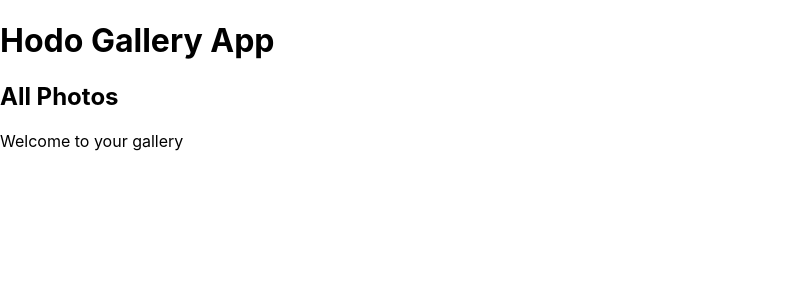
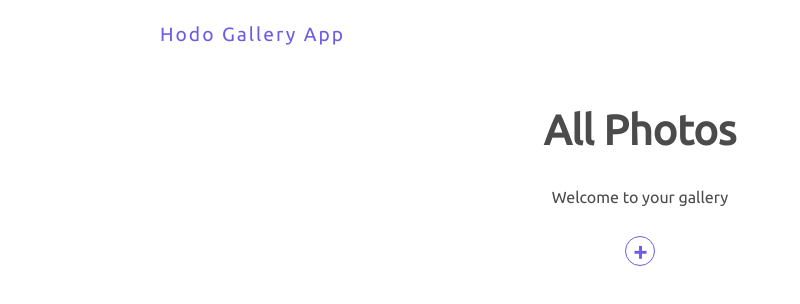
Before and after one commit to 0hodo1/nextjs-gallery-app, a Next.js app: page / in a window 1280 px wide. Shown: the top 304 px of the page, without its empty margins (0-800 px from the left). Built offline with nearby package versions, Linux system fonts and the light colour scheme.

Commit message:
upload component generated

```diff
--- /dev/null
+++ b/components/UploadForm.js
@@ -0,0 +1,33 @@
+import { useState } from "react";
+
+const UploadForm = () => {
+  const [file, setFile] = useState(null);
+  const [error, setError] = useState(null);
+
+  const types = ["image/png", "image/jpeg"];
+
+  const handleChange = (e) => {
+    console.log(e.target.files);
+    let selected = e.target.files[0];
+    if (selected && types.includes(selected.type)) {
+      setFile(selected);
+      setError(null);
+    } else {
+      setFile(null);
+      setError("Please select an image file (png or jpeg)");
+    }
+  };
+  return (
+    <form>
+      <label>
+        <input type="file" name="file" onChange={handleChange} />
+        <span>+</span>
+      </label>
+      <div className="output">
+        {error && <div className="error">{error}</div>}
+        {file && <div>{file.name}</div>}
+      </div>
+    </form>
+  );
+};
+export default UploadForm;
--- a/pages/index.js
+++ b/pages/index.js
@@ -1,9 +1,11 @@
 import Title from "../components/Title";
+import UploadForm from "../components/UploadForm";
 
 export default function Home() {
   return (
     <div className="App">
       <Title />
+      <UploadForm />
     </div>
   );
 }
--- a/styles/globals.css
+++ b/styles/globals.css
@@ -1,7 +1,9 @@
+@import url("https://fonts.googleapis.com/css2?family=Ubuntu:ital,wght@0,300;0,400;1,300;1,400&display=swap");
+
 html,
 body {
   padding: 0;
-  margin: 0;
+  margin: 10px;
   font-family: -apple-system, BlinkMacSystemFont, Segoe UI, Roboto, Oxygen,
     Ubuntu, Cantarell, Fira Sans, Droid Sans, Helvetica Neue, sans-serif;
 }
@@ -14,3 +16,65 @@ a {
 * {
   box-sizing: border-box;
 }
+
+:root {
+  --primary: #6c5ce7;
+  --secondary: #4b4b4b;
+  --error: #e17055;
+}
+
+body {
+  font-family: "Ubuntu", sans-serif;
+  color: var(--secondary);
+}
+.App {
+  max-width: 960px;
+  margin: 0 auto;
+}
+.title h1 {
+  color: var(--primary);
+  font-size: 1.2rem;
+  letter-spacing: 2px;
+  font-weight: normal;
+}
+.title h2,
+.title p {
+  text-align: center;
+}
+.title h2 {
+  margin-top: 60px;
+  font-size: 2.6rem;
+}
+
+form {
+  margin: 30px auto 10px;
+  text-align: center;
+}
+label input {
+  height: 0;
+  width: 0;
+  opacity: 0;
+}
+label {
+  display: block;
+  width: 30px;
+  height: 30px;
+  border: 1px solid var(--primary);
+  border-radius: 50%;
+  margin: 10px auto;
+  line-height: 30px;
+  color: var(--primary);
+  font-weight: bold;
+  font-size: 24px;
+}
+label:hover {
+  background: var(--primary);
+  color: white;
+}
+.output {
+  height: 60px;
+  font-size: 0.8rem;
+}
+.error {
+  color: var(--error);
+}
```
